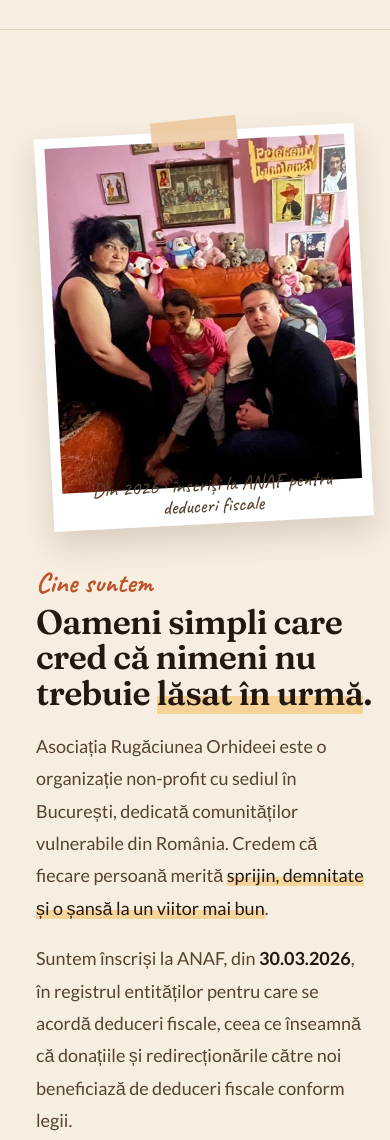
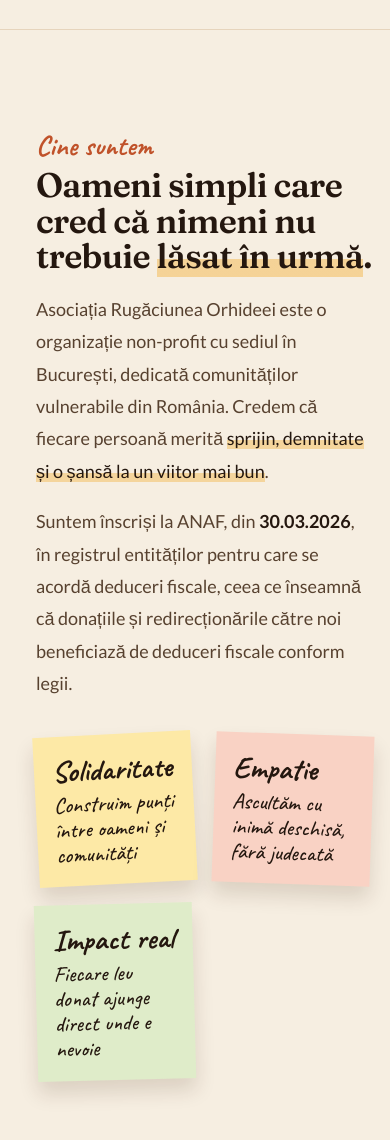
Before and after one commit to me-high04/associate-rugaciunea-orhideei, a website: page index.html in a window 390 px wide. Shown: the part 4100-5240 px from the top of the page. Drawn offline with Linux system fonts and the light colour scheme.

Commit message:
Fix invisible donate button text in mobile menu; remove photo from Cine suntem
Co-Authored-By: Claude Opus 5.5 <noreply@anthropic.com>

```diff
--- a/index.html
+++ b/index.html
@@ -114,7 +114,7 @@
     .mmenu { position: fixed; inset: 0; z-index: 899; padding: 100px 22px calc(24px + env(safe-area-inset-bottom)); display: flex; flex-direction: column; overflow-y: auto; opacity: 0; pointer-events: none; transform: translateY(-12px); transition: opacity .3s, transform .3s; background: var(--paper); background-image: repeating-linear-gradient(transparent 0 33px, var(--line) 33px 34px); }
     .mmenu.open { opacity: 1; pointer-events: auto; transform: none; }
     .mmenu > a { font-family: var(--serif); font-weight: 600; font-size: 32px; padding: 12px 4px; text-decoration: none; color: var(--ink); border-bottom: 1px dashed #d9c3a8; }
-    .mmenu .btn-ink { margin-top: 26px; border-bottom: 0; }
+    .mmenu > a.btn-ink { margin-top: 26px; border-bottom: 0; color: #fff7ee; font-family: var(--sans); font-weight: 900; font-size: 18px; padding: 16px 20px; justify-content: center; }
     .mm-contact { display: grid; grid-template-columns: repeat(3, 1fr); gap: 8px; margin-top: 18px; }
     .mm-contact a { display: flex; flex-direction: column; align-items: center; gap: 6px; padding: 14px 4px; border-radius: 12px; background: #fffdf8; border: 1px solid #e6d0b6; text-decoration: none; font-weight: 900; font-size: 13.5px; color: var(--soft); }
     .mm-contact .ico { width: 1.5em; height: 1.5em; color: var(--gold); }
@@ -251,7 +251,7 @@
     .reel-nav button:hover { background: var(--ink); color: #fff; }
 
     /* DESPRE */
-    .about { display: grid; grid-template-columns: .8fr 1.2fr; gap: 70px; align-items: center; }
+    .about { max-width: 900px; }
     .about .side-photo { --rr: -3deg; }
     .about .side-photo img { height: auto; aspect-ratio: 554 / 637; }
     .about .side-photo em { font-size: 20px; padding: 0 12px; line-height: 1.05; }
@@ -620,7 +620,6 @@
 <!-- ============ CINE SUNTEM ============ -->
 <section class="sec" id="despre">
   <div class="wrap about">
-    <div class="side-photo rv"><img src="images/proiecte/proiect-06.jpg" alt="Voluntar în vizită la o familie" loading="lazy" width="554" height="637"><em>Din 2026 · înscriși la ANAF pentru deduceri fiscale</em></div>
     <div class="rv">
       <div class="kicker">Cine suntem</div>
       <h2 class="h2">Oameni simpli care cred că nimeni nu trebuie <span class="hl">lăsat în urmă</span>.</h2>
```
